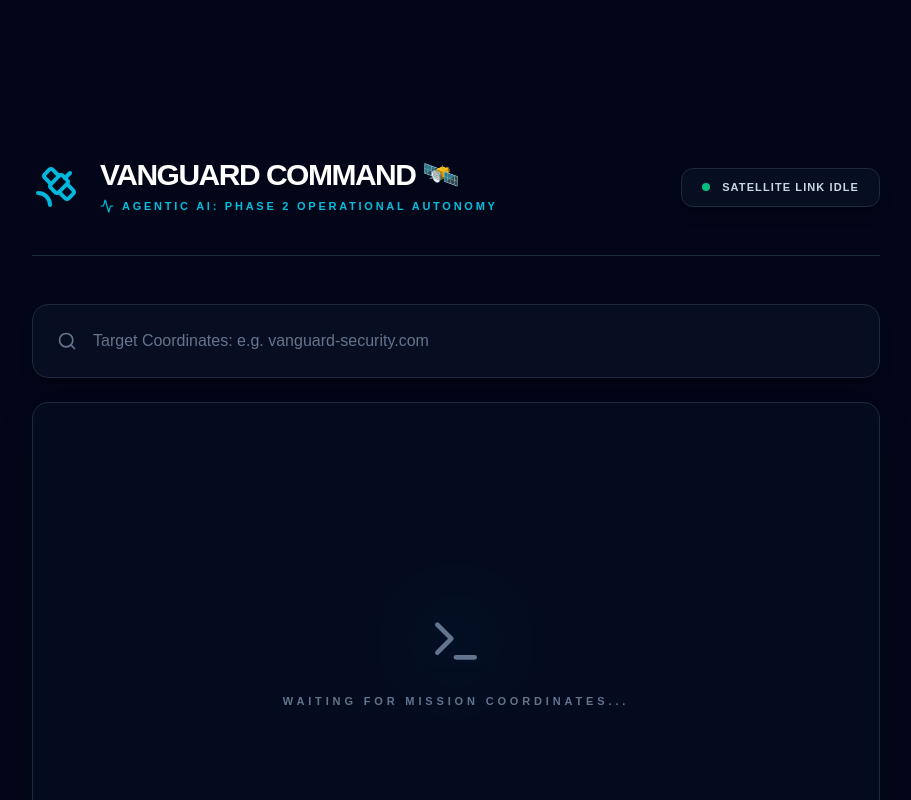
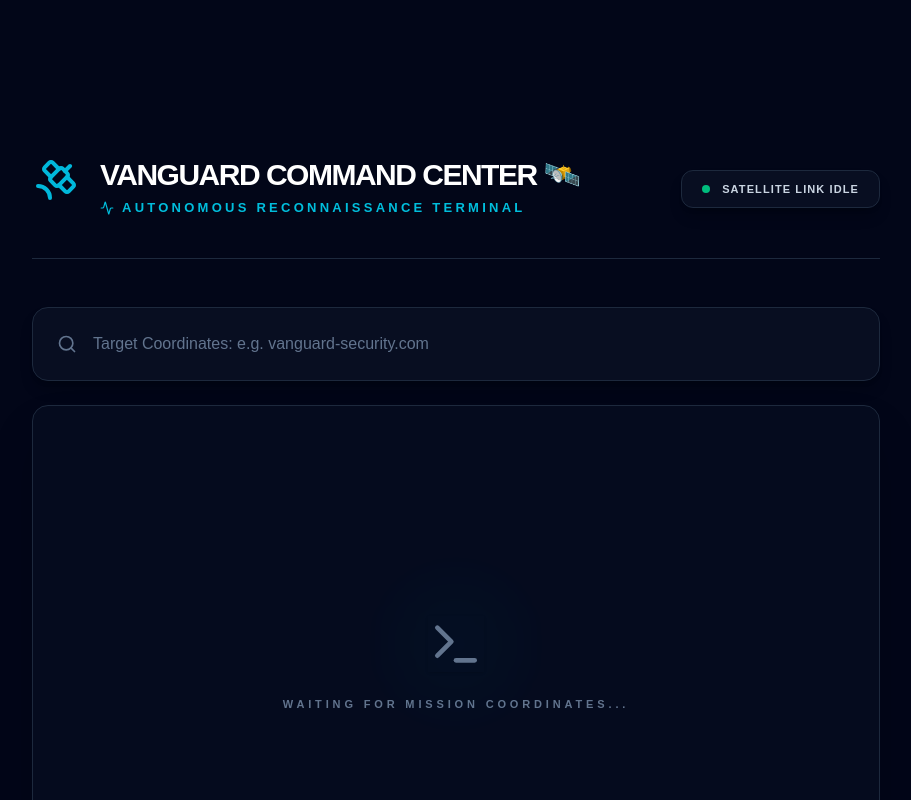
Before and after one commit to GeorgianaAI/vanguard-agent, a Next.js app: page /dashboard in a window 1280 px wide. Shown: the top 800 px of the page, without its empty margins (184-1095 px from the left). Built offline with nearby package versions, Linux system fonts and the light colour scheme.

Commit message:
style/docs: update readme and styles on the dashboard page

```diff
--- a/app/dashboard/components/DashboardHeader.tsx
+++ b/app/dashboard/components/DashboardHeader.tsx
@@ -11,17 +11,17 @@ type DashboardHeaderProps = {
 export function DashboardHeader({ loading }: DashboardHeaderProps) {
   return (
     <header className="mx-auto mb-12 flex max-w-4xl items-center justify-between border-b border-slate-800 pb-10">
-      <div className="flex items-center gap-5">
+      <div className="flex items-start gap-5">
         <Satellite
-          className={`h-12 w-12 text-cyan-500 ${loading ? "animate-pulse" : ""}`}
+          className={`h-12 w-12 text-cyan-500 mt-[-4px] ${loading ? "animate-pulse" : ""}`}
         />
         <div>
           <h1 className="text-3xl font-black tracking-tighter uppercase text-white leading-none mb-2">
-            VANGUARD COMMAND <span className="text-cyan-500">🛰️</span>
+            VANGUARD COMMAND CENTER <span className="text-cyan-500">🛰️</span>
           </h1>
-          <div className="flex items-center gap-2 text-[11px] text-cyan-400 font-bold tracking-[0.25em] uppercase opacity-90">
-            <Activity className="w-3.5 h-3.5" /> Agentic AI: Phase 2 Operational
-            Autonomy
+          <div className="flex items-center gap-2 text-[13px] text-cyan-400 font-bold tracking-[0.25em] uppercase opacity-90">
+            <Activity className="w-3.5 h-3.5" /> Autonomous Reconnaissance
+            Terminal
           </div>
         </div>
       </div>
```
Also changed, not shown: 3 other files (tests, documents, lock files or other folders).
